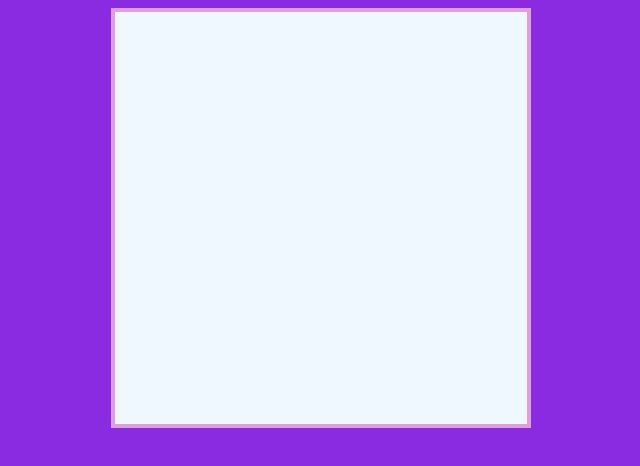
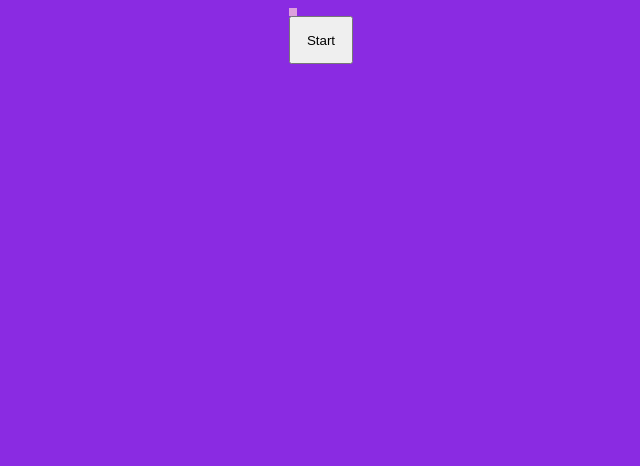
Before and after one commit to ntnglmnt/Etch-da-sketch, a plain HTML site: page index.html in a window 1280 px wide. Shown: the whole page, without its empty margins (319-959 px from the left). Drawn offline with Linux system fonts and the light colour scheme.

Commit message:
the gridGenerate function now runs after the user has decided the size of his camvas

```diff
--- a/index.html
+++ b/index.html
@@ -1,28 +1,43 @@
 <!DOCTYPE html>
 <html lang="en">
+
 <head>
     <meta charset="UTF-8">
     <meta name="viewport" content="width=device-width, initial-scale=1.0">
     <title>Document</title>
     <link rel="stylesheet" href="./style.css">
 </head>
+
 <body>
 
 </body>
+
 </html>
 
 <script>
-    let main = document.createElement("table");
+    let main = document.createElement("div");
     document.body.appendChild(main);
 
+    let table = document.createElement("table");
+    main.appendChild(table);
 
-    function gridGenerate() {
-        for (let i = 0; i <= 16; i++) {
+    let gridSelection = document.createElement("button");
+    main.appendChild(gridSelection);
+    gridSelection.textContent = 'Start'
+    gridSelection.classList.add("setGridBtn")
+    gridSelection.addEventListener("click", (d) => {
+        let userValue = prompt('Specify dimensions');
+
+            let dimension = userValue;
+            console.log(dimension)
+
+            for (let i = 0; i <= dimension; i++) {
+
                 let myRow = document.createElement("tr");
                 myRow.classList.add("myrow");
-            main.appendChild(myRow);
+                table.appendChild(myRow);
 
-            for (let j = 0; j <= 16; j++) {
+                for (let j = 0; j <= dimension; j++) {
                     let myCell = document.createElement("td");
                     myRow.appendChild(myCell);
                     myCell.classList.add("cell")
@@ -31,8 +46,6 @@
                     })
                 }
             }
-    }
 
-    gridGenerate();
-
+    })
 </script>
--- a/style.css
+++ b/style.css
@@ -3,6 +3,11 @@ body {
     background-color: blueviolet;
     justify-content: space-around;
 
+}
+
+main {
+    display: flex;
+    background-color: lightslategray;
 }
 
 table {
@@ -12,6 +17,7 @@ table {
     padding: 0;
     gap: 0;
     border: solid 4px plum;
+    height: myrow.length;
 }
 
 .myrow {
@@ -29,3 +35,9 @@ table {
     gap: 0;
     border: 0;
 }
+
+.setGridBtn {
+    width: 64px;
+    height: 48px;
+
+}
```
Lines whose indentation alone changed are shown as unchanged.
